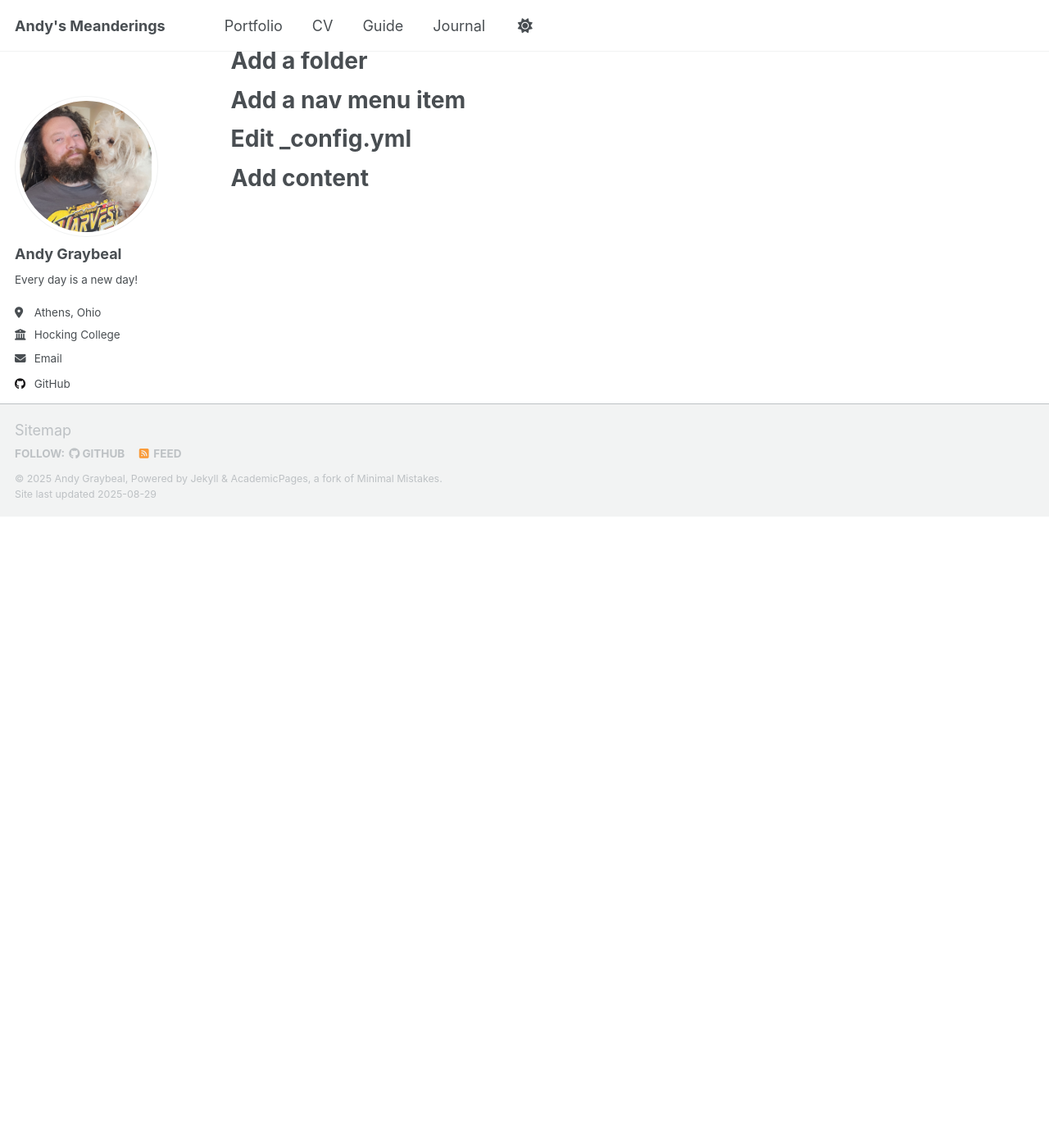
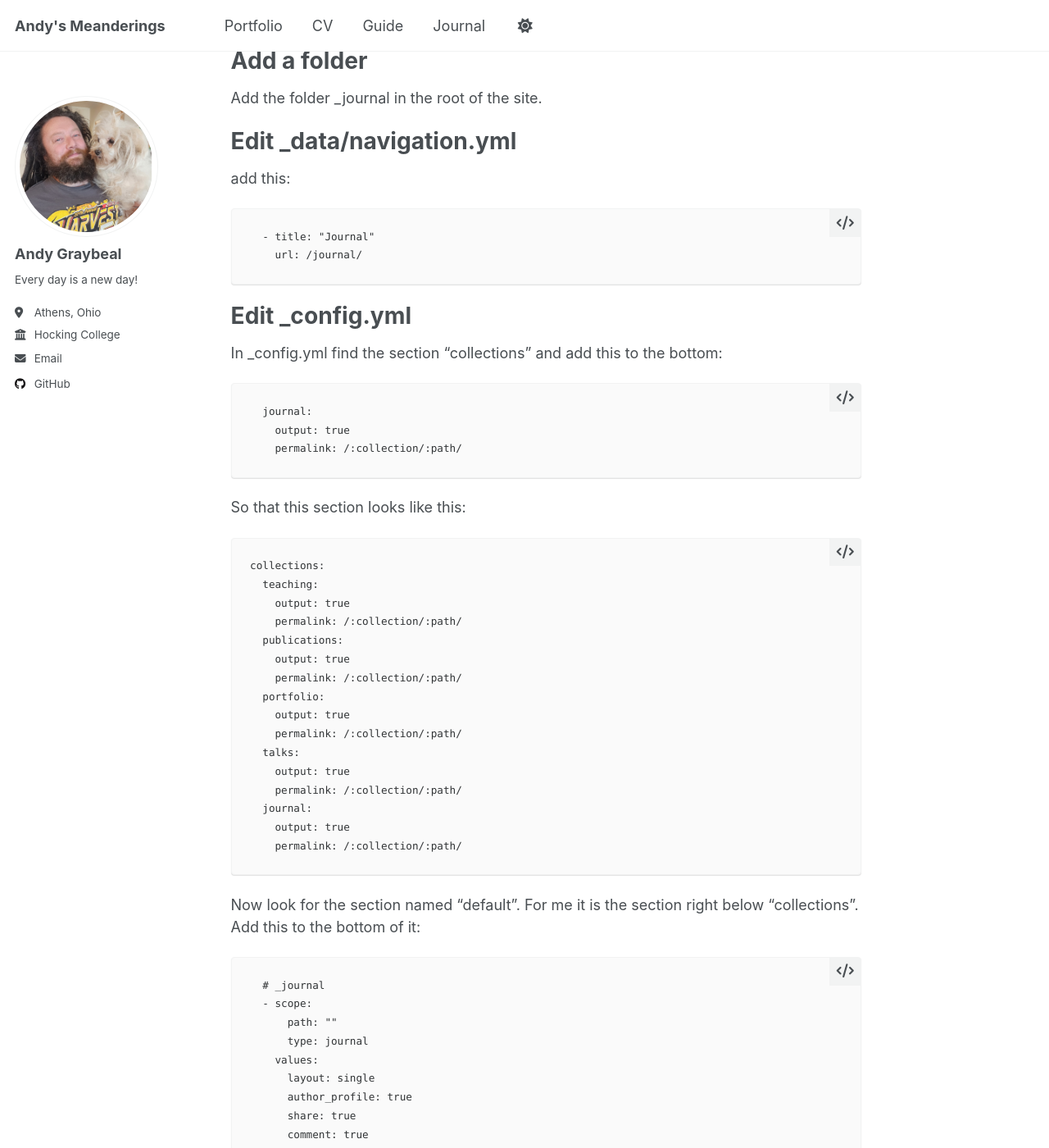
Before and after one commit to andy-graybeal/andy-graybeal.github.io, a Jekyll site: the page built from nmp/how_to_add_a_menu_item.md, in a window 1280 px wide and 1400 px high, scrolled down 1331 px. Shown: the whole window at 82% size. Built offline with Jekyll 4.4.1, drawn with Linux system fonts in a browser that asks for light colours; a script that is not in the unit is left out; before the commit the page ends 1961 px from its top, so only the background shows below that; some of the changed text lies outside the part shown.

Commit message:
Update how_to_add_a_menu_item.md

````diff
--- a/nmp/how_to_add_a_menu_item.md
+++ b/nmp/how_to_add_a_menu_item.md
@@ -30,12 +30,142 @@ title: "Journal"
 
 Add a folder
 ======
+Add the folder _journal in the root of the site.
 
-Add a nav menu item
+Edit _data/navigation.yml
 ======
+add this:
+```
+  - title: "Journal"
+    url: /journal/
+```
 
 Edit _config.yml
 ======
+In _config.yml find the section "collections" and add this to the bottom:
+```
+  journal:
+    output: true
+    permalink: /:collection/:path/
+```
+So that this section looks like this:
+```
+collections:
+  teaching:
+    output: true
+    permalink: /:collection/:path/
+  publications:
+    output: true
+    permalink: /:collection/:path/
+  portfolio:
+    output: true
+    permalink: /:collection/:path/
+  talks:
+    output: true
+    permalink: /:collection/:path/
+  journal:
+    output: true
+    permalink: /:collection/:path/
+```
+Now look for the section named "default".  For me it is the section right below "collections".
+Add this to the bottom of it:
+```
+  # _journal
+  - scope:
+      path: ""
+      type: journal
+    values:
+      layout: single
+      author_profile: true
+      share: true
+      comment: true
+```
+So that the section looks like this:
+```
+defaults:
+  # _posts
+  - scope:
+      path: ""
+      type: posts
+    values:
+      layout: single
+      author_profile: true
+      read_time: true
+      comments: true
+      share: true
+      related: true
+  # _pages
+  - scope:
+      path: ""
+      type: pages
+    values:
+      layout: single
+      author_profile: true
+  # _teaching
+  - scope:
+      path: ""
+      type: teaching
+    values:
+      layout: single
+      author_profile: true
+      share: true
+      comments: true
+  # _publications
+  - scope:
+      path: ""
+      type: publications
+    values:
+      layout: single
+      author_profile: true
+      share: true
+      comments: true
+  # _portfolio
+  - scope:
+      path: ""
+      type: portfolio
+    values:
+      layout: single
+      author_profile: true
+      share: true
+      comment: true
+  # _talks
+  - scope:
+      path: ""
+      type: talks
+    values:
+      layout: talk
+      author_profile: true
+      share: true
+  # _journal
+  - scope:
+      path: ""
+      type: journal
+    values:
+      layout: single
+      author_profile: true
+      share: true
+      comment: true
+```
 
 Add content
 ======
+Now, lets add our content.  Put a file named something.md.  For my example I'm going to add a filenamed: cybr-1100-week01.md.  Inside this file we need to have:
+```
+---
+title: "CYBR-1100 Week 01"
+collection: journal
+permalink: /journal/cybr-1100-week01
+---
+
+This is a description of a journal. You can use markdown like any other post.
+
+Heading 1
+======
+
+Heading 2
+======
+
+Heading 3
+======
+```
+Now just keep adding files with this data inside to the folder, and your golden.
````
Also changed, not shown: other parts of nmp/how_to_add_a_menu_item.md (+2 -2 lines).
